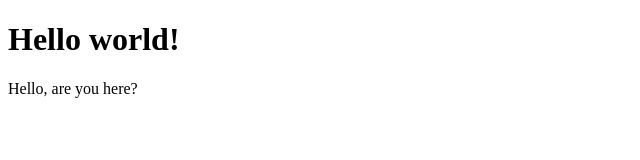
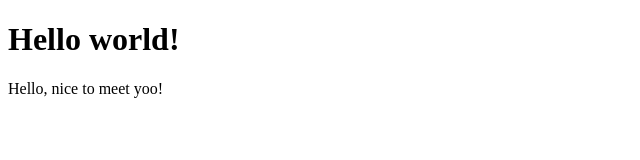
Before and after one commit to olexshchyrba/blog, a plain HTML site: page index.html in a window 1280 px wide. Shown: the full height of the page, 0-640 px from the left. Drawn offline with Linux system fonts and the light colour scheme.

Commit message:
change text again

```diff
--- a/index.html
+++ b/index.html
@@ -8,6 +8,6 @@
 </head>
 <body>
   <h1>Hello world!</h1>
-  <p1> Hello, are you here?</p1>
+  <p1> Hello, nice to meet yoo!</p0>
 </body>
 </html>
```
